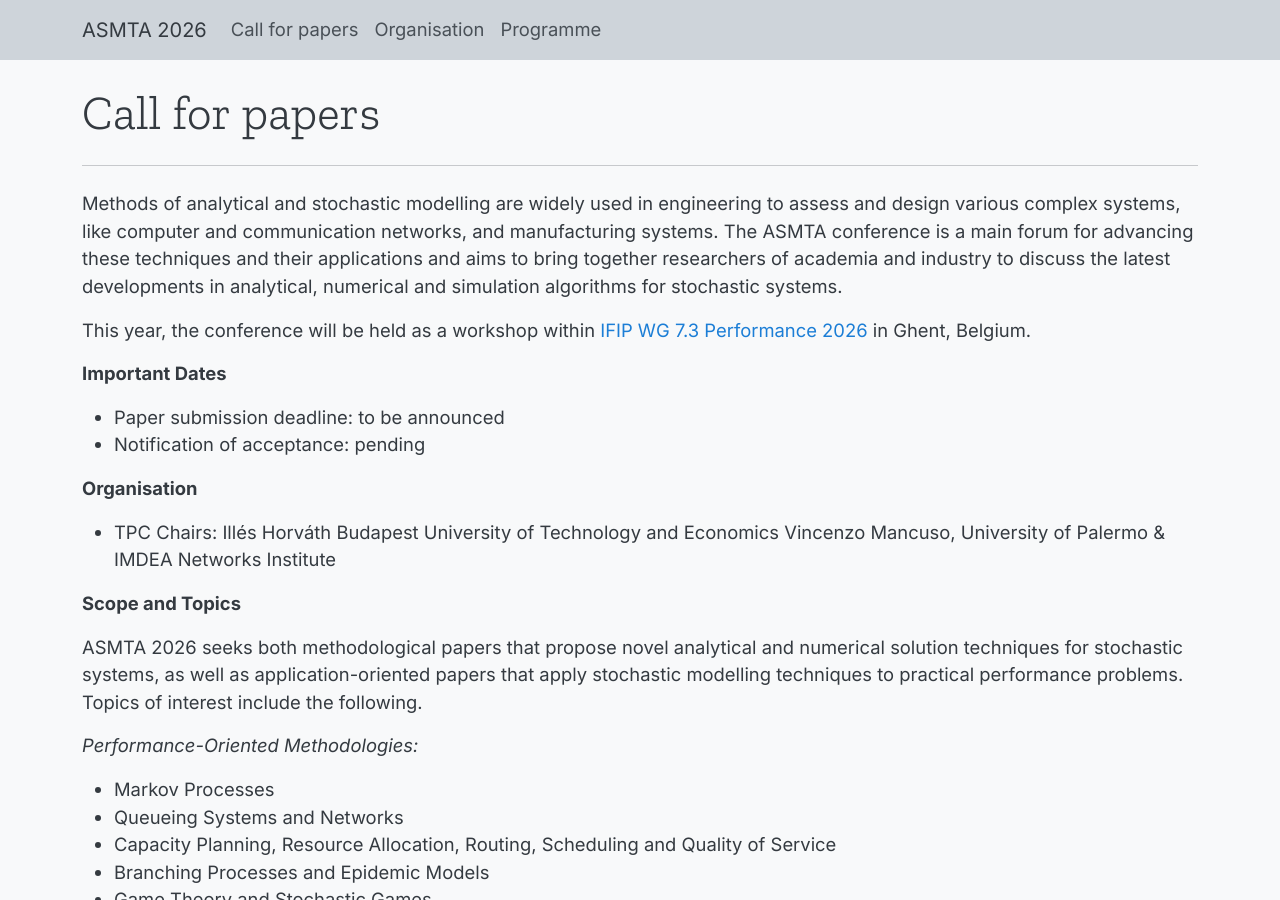
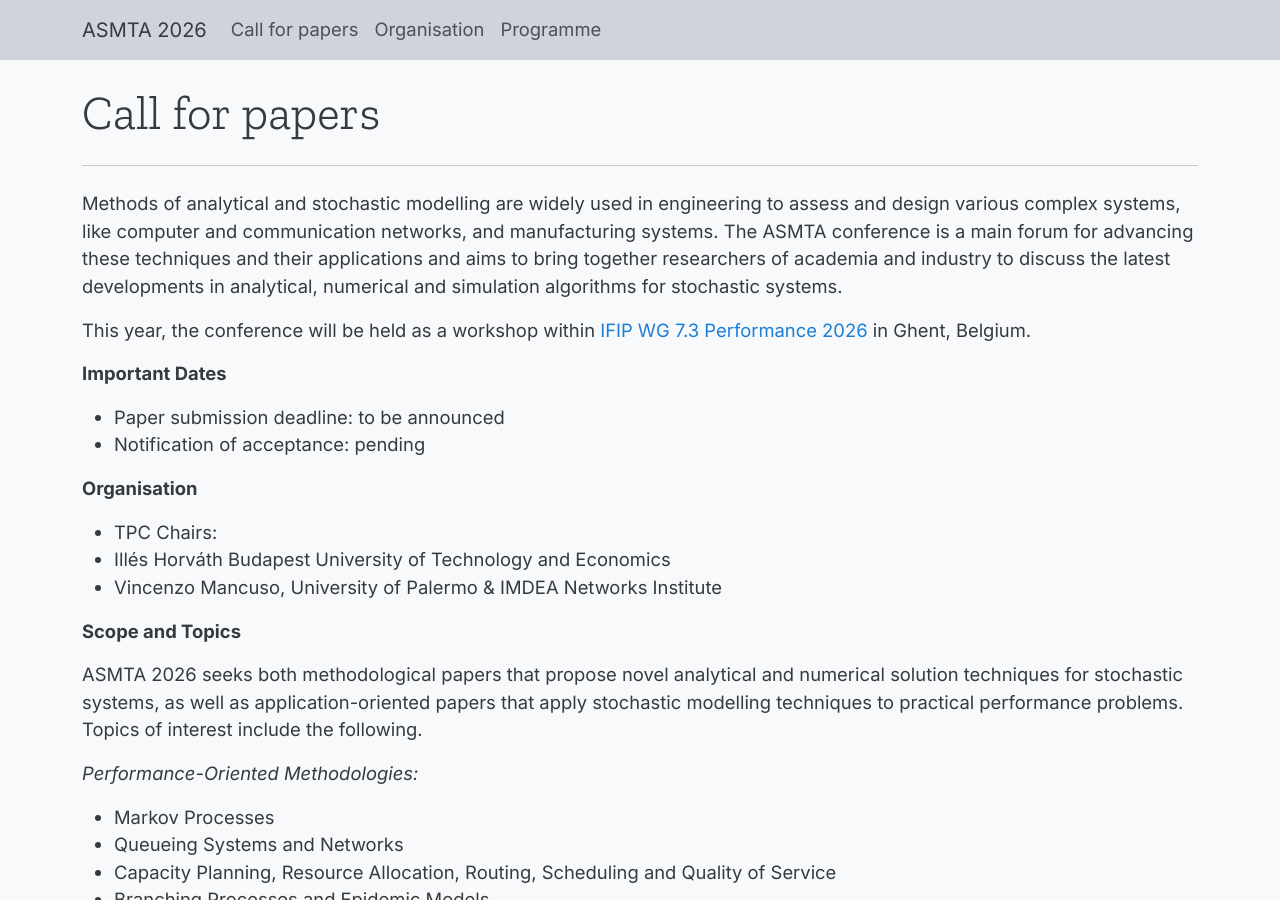
Before and after one commit to asmta/asmta.github.io, a Jekyll site: the page built from call.md, in a window 1280 px wide and 900 px high. Built offline with Jekyll 4.4.1, drawn with Linux system fonts in a browser that asks for light colours.

```diff
--- a/call.md
+++ b/call.md
@@ -25,8 +25,8 @@ This year, the conference will be held as a workshop within
 **Organisation**
 
 - TPC Chairs:
-  Illés Horváth Budapest University of Technology and Economics
-  Vincenzo Mancuso, University of Palermo & IMDEA Networks Institute
+- Illés Horváth Budapest University of Technology and Economics
+- Vincenzo Mancuso, University of Palermo & IMDEA Networks Institute
 
 
 **Scope and Topics**
```
